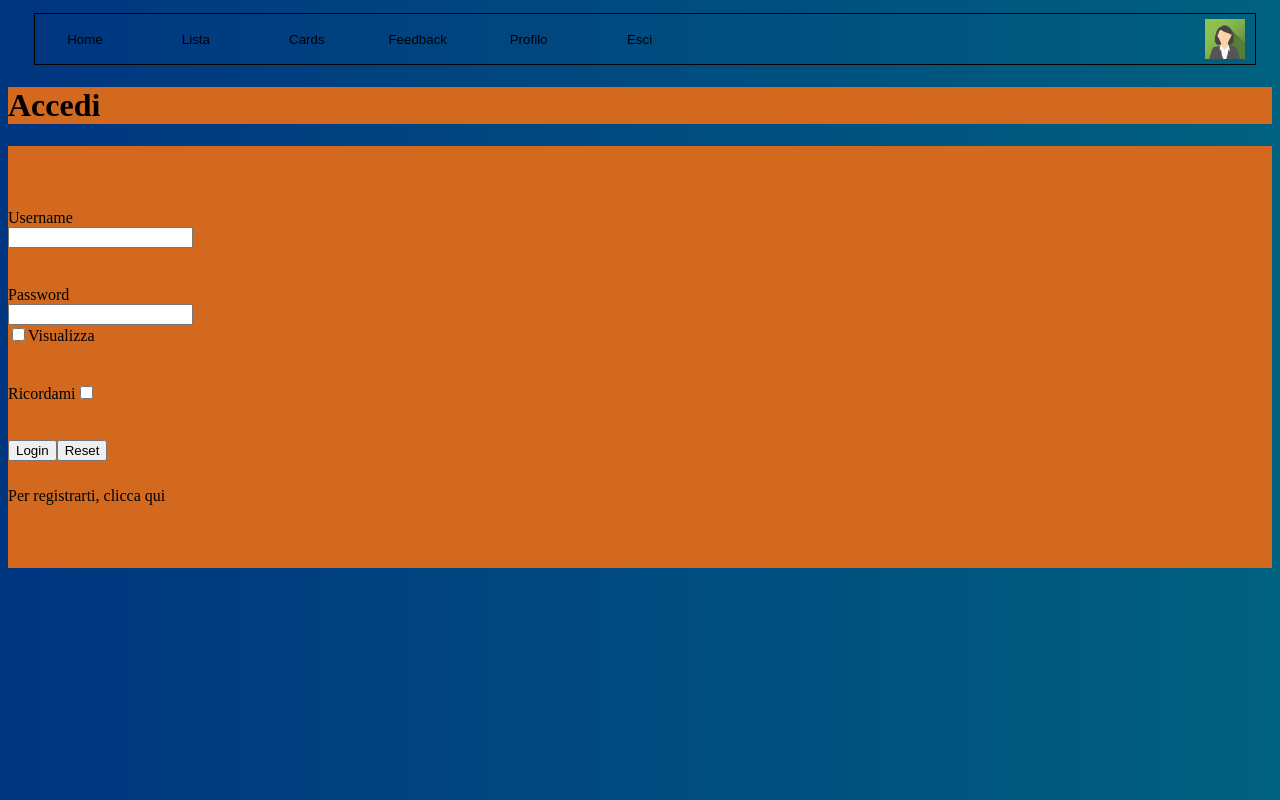
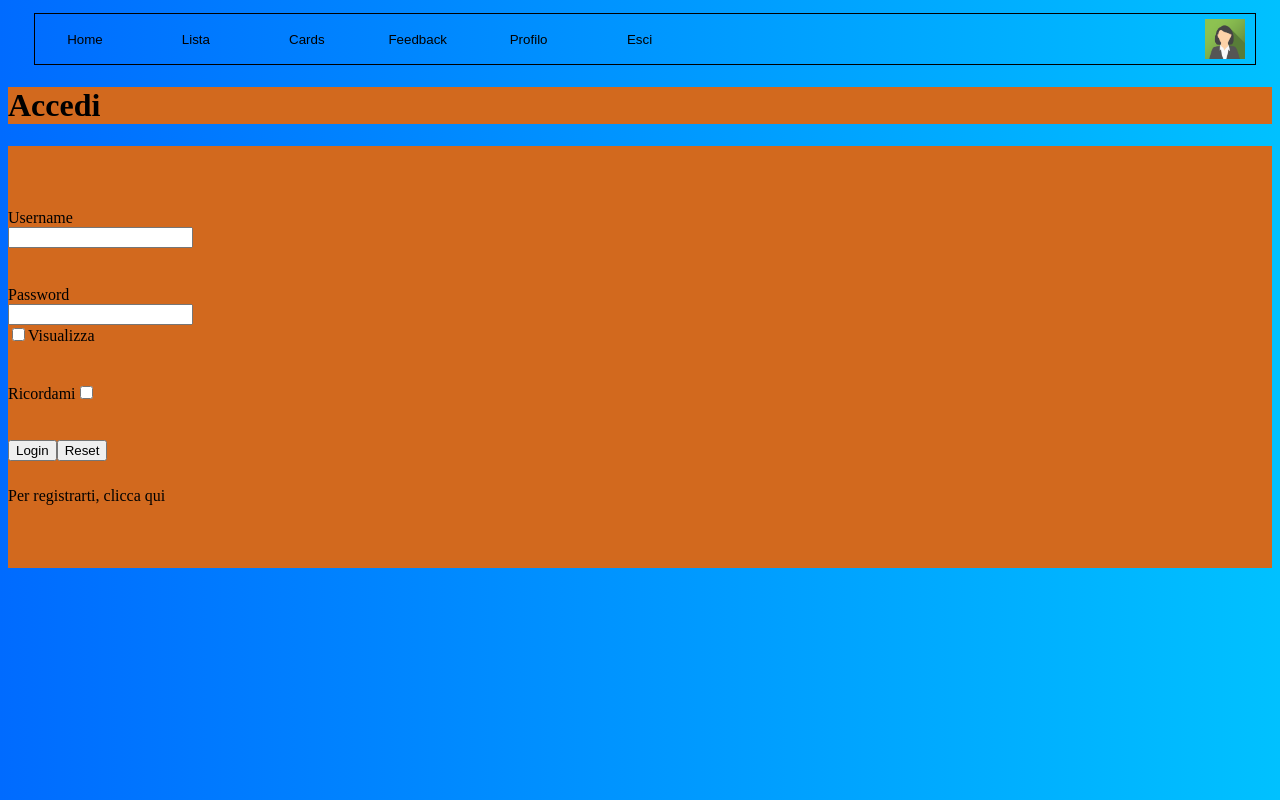
Before and after one commit to BasyLightArcher/TestPratico, an Angular app: page /login in a window 1280 px wide. Built offline with nearby package versions, Linux system fonts and the light colour scheme; some icons are missing.

Commit message:
background updated

```diff
--- a/src/app/service/list.service.ts
+++ b/src/app/service/list.service.ts
@@ -21,5 +21,4 @@ export class ListService {
   getList():Sweet[] {
     return this.sweets;
   }
-
 }
--- a/src/styles.scss
+++ b/src/styles.scss
@@ -1,6 +1,6 @@
 @import './assets/scss/variables';
 html {
-    background: linear-gradient(to right, $bgLeft, $bgRight);
+    background: linear-gradient(to right, $darkBlue, $lightBlue);
 }
 
 .class-container,
```
